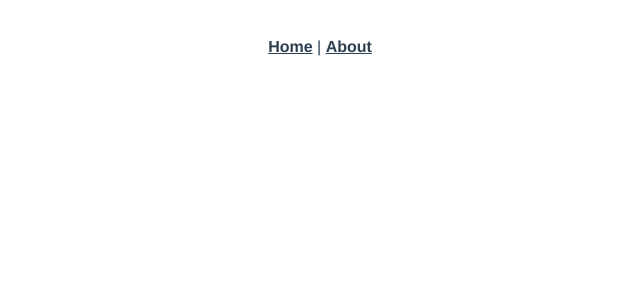
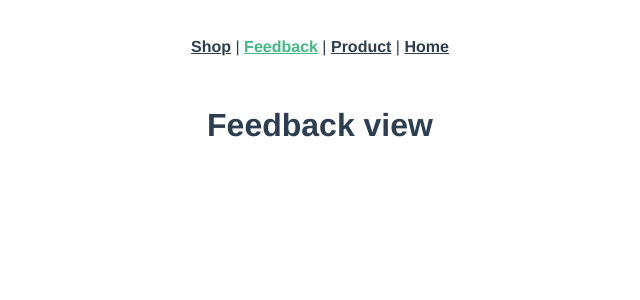
Before and after one commit to SergeiAmpilov/tg-shop, a Vue app in the folder tgshopfe/: page /feedback in a window 1280 px wide. Before the commit this address had no page. Shown: the top 300 px of the page, without its empty margins (320-960 px from the left). Built offline with nearby package versions, Linux system fonts and the light colour scheme.

Commit message:
created basic components and router

```diff
--- a/tgshopfe/src/App.vue
+++ b/tgshopfe/src/App.vue
@@ -1,7 +1,9 @@
 <template>
   <nav>
-    <router-link to="/">Home</router-link> |
-    <router-link to="/about">About</router-link>
+    <router-link to="/">Shop</router-link> |
+    <router-link to="/feedback">Feedback</router-link> |
+    <router-link to="/product">Product</router-link> |
+    <router-link to="/home">Home</router-link>
   </nav>
   <router-view/>
 </template>
--- a/tgshopfe/src/router/index.ts
+++ b/tgshopfe/src/router/index.ts
@@ -1,19 +1,27 @@
 import { createRouter, createWebHistory, RouteRecordRaw } from 'vue-router';
+import ShopViewVue from '@/views/ShopView.vue';
 import HomeView from '../views/HomeView.vue';
 
 const routes: Array<RouteRecordRaw> = [
   {
-    path: '/',
+    path: '/home',
     name: 'home',
     component: HomeView,
   },
   {
-    path: '/about',
-    name: 'about',
-    // route level code-splitting
-    // this generates a separate chunk (about.[hash].js) for this route
-    // which is lazy-loaded when the route is visited.
-    component: () => import(/* webpackChunkName: "about" */ '../views/AboutView.vue'),
+    path: '/',
+    name: 'shop',
+    component: ShopViewVue,
+  },
+  {
+    path: '/feedback',
+    name: 'feedback',
+    component: () => import('../views/FeedbackView.vue'),
+  },
+  {
+    path: '/product',
+    name: 'product',
+    component: () => import('../views/ProductView.vue'),
   },
 ];
 
--- a/tgshopfe/src/views/AboutView.vue
+++ /dev/null
@@ -1,5 +0,0 @@
-<template>
-  <div class="about">
-    <h1>This is an about page</h1>
-  </div>
-</template>
--- /dev/null
+++ b/tgshopfe/src/views/FeedbackView.vue
@@ -0,0 +1,5 @@
+<template>
+  <div>
+    <h1>Feedback view</h1>
+  </div>
+</template>
--- /dev/null
+++ b/tgshopfe/src/views/ProductView.vue
@@ -0,0 +1,5 @@
+<template>
+  <div>
+    <h1>Product view</h1>
+  </div>
+</template>
--- /dev/null
+++ b/tgshopfe/src/views/ShopView.vue
@@ -0,0 +1,5 @@
+<template>
+  <div>
+    <h1>Shop view</h1>
+  </div>
+</template>
```
Also changed, not shown: 1 other file (tests, documents, lock files or other folders).
